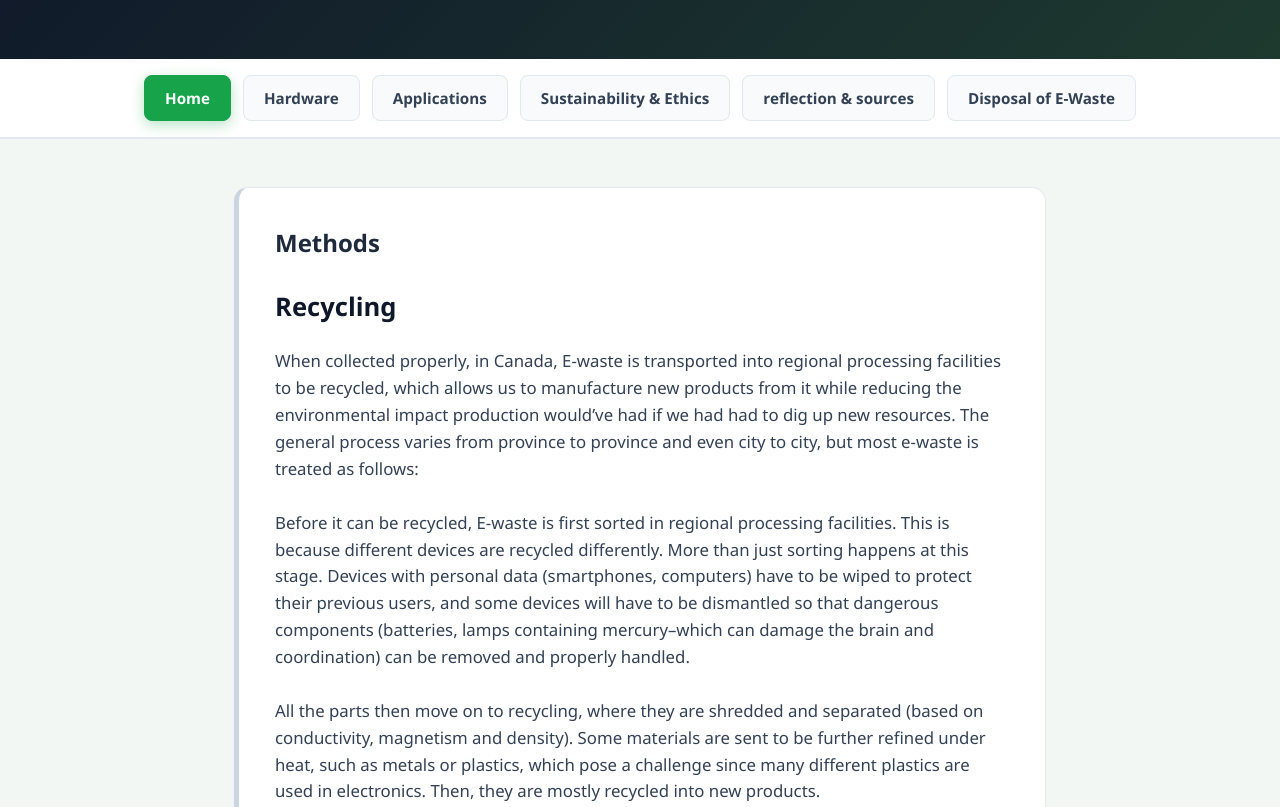
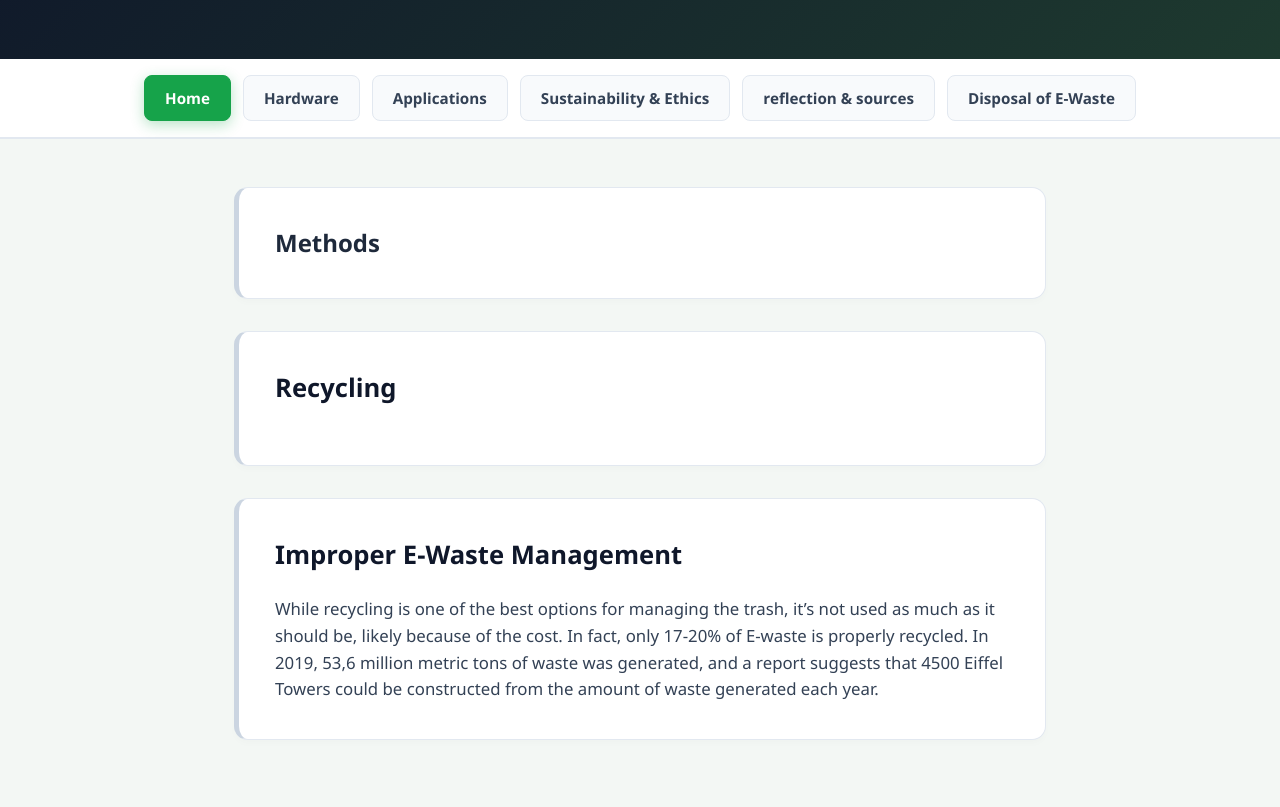
Before and after one commit to SThom-code/E-Waste-Research-Project, a plain HTML site: page disposal.html in a window 1280 px wide. Shown: the part 145-952 px from the top of the page. Drawn offline with Linux system fonts and the light colour scheme.

Commit message:
Update disposal.html

```diff
--- a/disposal.html
+++ b/disposal.html
@@ -24,20 +24,46 @@
     <main>
         <section>
             <h1>Methods</h1>
-        <br>
-            <h2>Recycling</h2>
+        </section>
+
+        <section>
+            <!--Make it pop in (like reveal)-->
+        <details>
+            <summary><h2>Recycling</h2></summary>
             <p>
-                When collected properly, in Canada, E-waste is transported into regional processing facilities to be recycled, which allows us to manufacture new products from it while reducing the environmental impact production would’ve had if we had had to dig up new resources. The general process varies from province to province and even city to city, but most e-waste is treated as follows:
+                When collected properly, in Canada, E-waste is transported into regional processing facilities to be recycled,
+                 which allows us to manufacture new products from it while reducing the environmental impact production
+                 would’ve had if we had had to dig up new resources. The general process varies from province to province and
+                 even city to city, but most e-waste is treated as follows:
             <br>
             <br>
-                Before it can be recycled, E-waste is first sorted in regional processing facilities. This is because different devices are recycled differently. More than just sorting happens at this stage. Devices with personal data (smartphones, computers) have to be wiped to protect their previous users, and some devices will have to be dismantled so that dangerous components (batteries, lamps containing mercury–which can damage the brain and coordination) can be removed and properly handled.
+                Before it can be recycled, E-waste is first sorted in regional processing facilities. This is because different
+                 devices are recycled differently. More than just sorting happens at this stage. Devices with personal data
+                 (smartphones, computers) have to be wiped to protect their previous users, and some devices will have to be
+                 dismantled so that dangerous components (batteries, lamps containing mercury–which can damage the brain and
+                 coordination) can be removed and properly handled.
             <br>
             <br>
-                All the parts then move on to recycling, where they are shredded and separated (based on conductivity, magnetism and density). Some materials are sent to be further refined under heat, such as metals or plastics, which pose a challenge since many different plastics are used in electronics. Then, they are mostly recycled into new products.
+                All the parts then move on to recycling, where they are shredded and separated (based on conductivity,
+                magnetism and density). Some materials are sent to be further refined under heat, such as metals or plastics,
+                which pose a challenge since many different plastics are used in electronics. Then, they are mostly recycled
+                into new products.
             <br>
             <br>
-                The whole process allows us to save energy, helps us reduce greenhouse gas emissions, reduces the need to mine resources and in all minimizes the impact of mining.
+                The whole process allows us to save energy, helps us reduce greenhouse gas emissions, reduces the need to mine
+                resources and in all minimizes the impact of mining.
 
+            </p>
+        </details>
+        </section>
+
+        <section>
+            <h2>Improper E-Waste Management</h2>
+            <p>
+                While recycling is one of the best options for managing the trash, it’s not used as much as it
+                should be, likely because of the cost. In fact, only 17-20% of E-waste is properly recycled. In 2019,
+                53,6 million metric tons of waste was generated, and a report suggests that 4500 Eiffel Towers could be
+                constructed from the amount of waste generated each year.
             </p>
         </section>
     </main>
```
